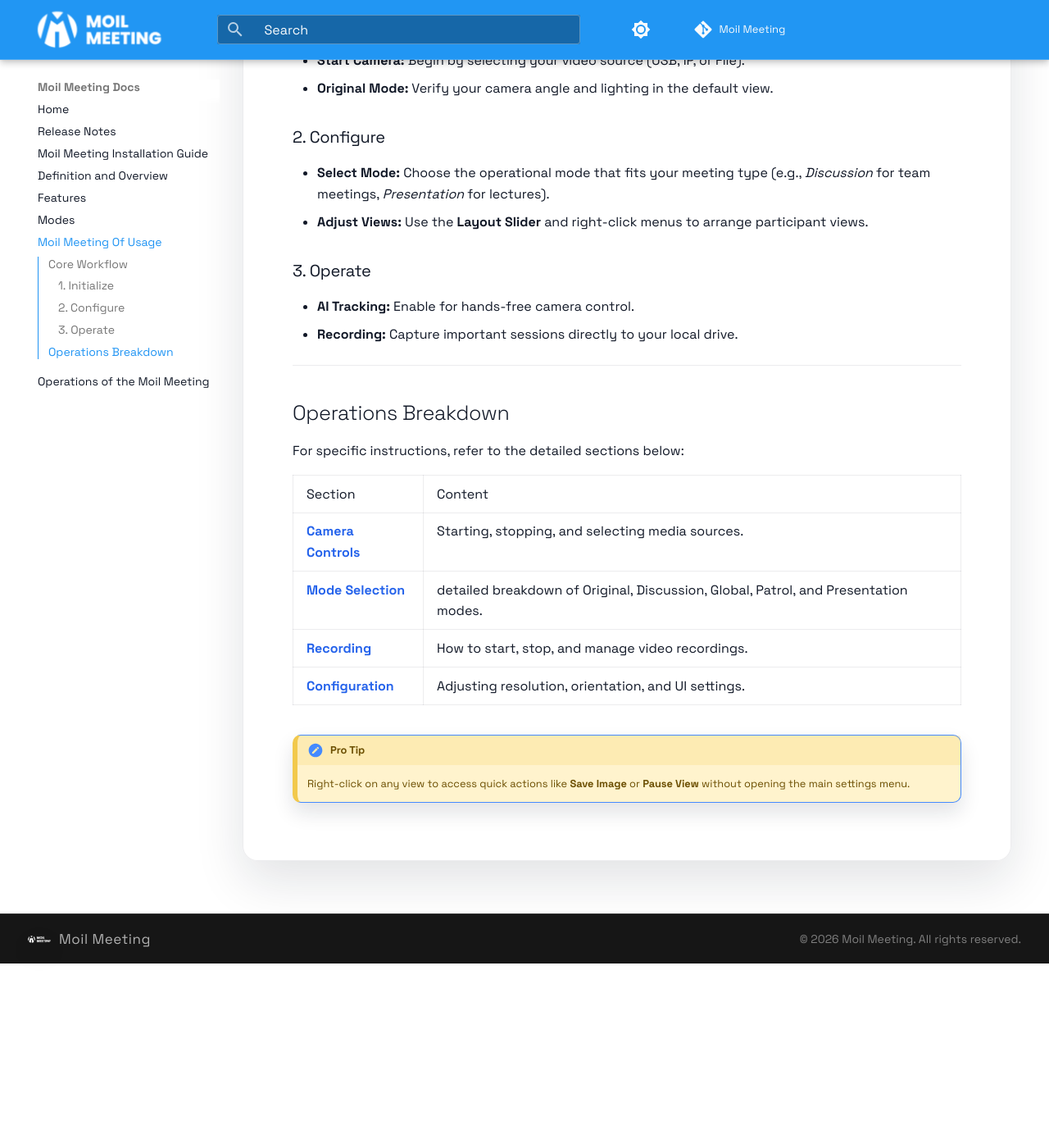
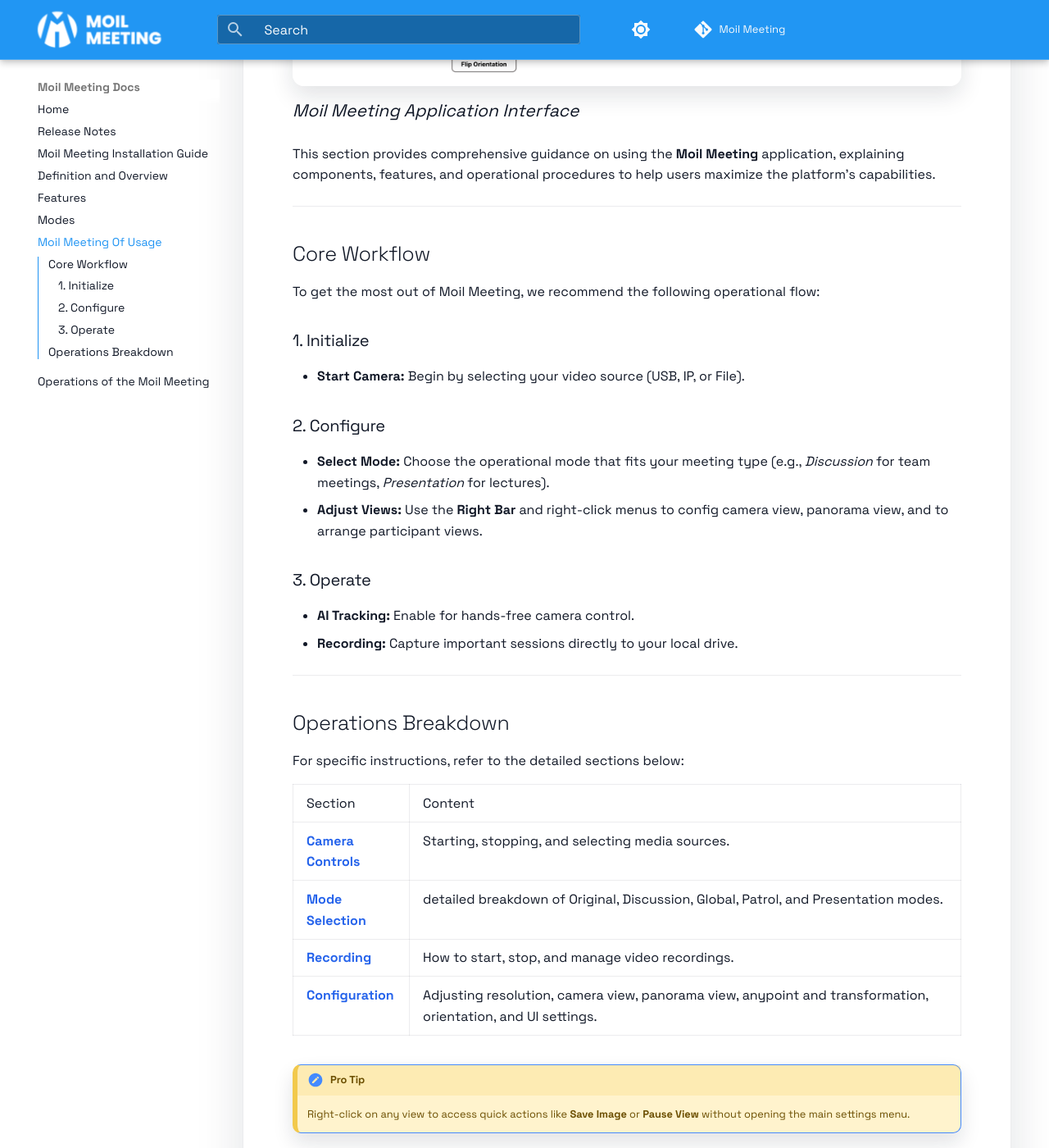
Before and after one commit to belajarsiko-bit/moil-meeting-docs, an MkDocs documentation site: the page built from docs/usage/index.md, in a window 1280 px wide and 1400 px high, scrolled down 902 px. Shown: the whole window at 82% size. Built offline with MkDocs 1.6.1 and Material for MkDocs 9.7.7, drawn with Linux system fonts in a browser that asks for light colours; comment, search, counter and statistics services are not loaded; the version menu is left out; before the commit the page ends 2077 px from its top, so only the background shows below that.

Commit message:
Moil Meeting of Usage Content for v2

```diff
--- a/docs/usage/index.md
+++ b/docs/usage/index.md
@@ -1,6 +1,6 @@
 # Usage Guide
 
-![Moil Meeting Operations](../assets/images/usage/operation.png)
+![Moil Meeting Operations](../assets/images/usage/user_flow.png)
 *Moil Meeting Application Interface*
 
 This section provides comprehensive guidance on using the **Moil Meeting** application, explaining components, features, and operational procedures to help users maximize the platform's capabilities.
@@ -13,11 +13,11 @@
 
 ### 1. Initialize
 *   **Start Camera:** Begin by selecting your video source (USB, IP, or File).
-*   **Original Mode:** Verify your camera angle and lighting in the default view.
+<!-- *   **Original Mode:** Verify your camera angle and lighting in the default view. -->
 
 ### 2. Configure
 *   **Select Mode:** Choose the operational mode that fits your meeting type (e.g., *Discussion* for team meetings, *Presentation* for lectures).
-*   **Adjust Views:** Use the **Layout Slider** and right-click menus to arrange participant views.
+*   **Adjust Views:** Use the **Right Bar** and right-click menus to config camera view, panorama view, and to arrange participant views.
 
 ### 3. Operate
 *   **AI Tracking:** Enable for hands-free camera control.
@@ -34,7 +34,7 @@
 | **[Camera Controls](../operations/index.md#camera-operations)** | Starting, stopping, and selecting media sources. |
 | **[Mode Selection](../modes/index.md)** | detailed breakdown of Original, Discussion, Global, Patrol, and Presentation modes. |
 | **[Recording](../operations/index.md#recording-functions)** | How to start, stop, and manage video recordings. |
-| **[Configuration](../operations/index.md#configuration-panel)** | Adjusting resolution, orientation, and UI settings. |
+| **[Configuration](../operations/index.md#configuration-panel)** | Adjusting resolution, camera view, panorama view, anypoint and transformation, orientation, and UI settings. |
 
 !!! note "Pro Tip"
     Right-click on any view to access quick actions like **Save Image** or **Pause View** without opening the main settings menu.
```
Also changed, not shown: docs/assets/images/usage/user_flow.png (added).
